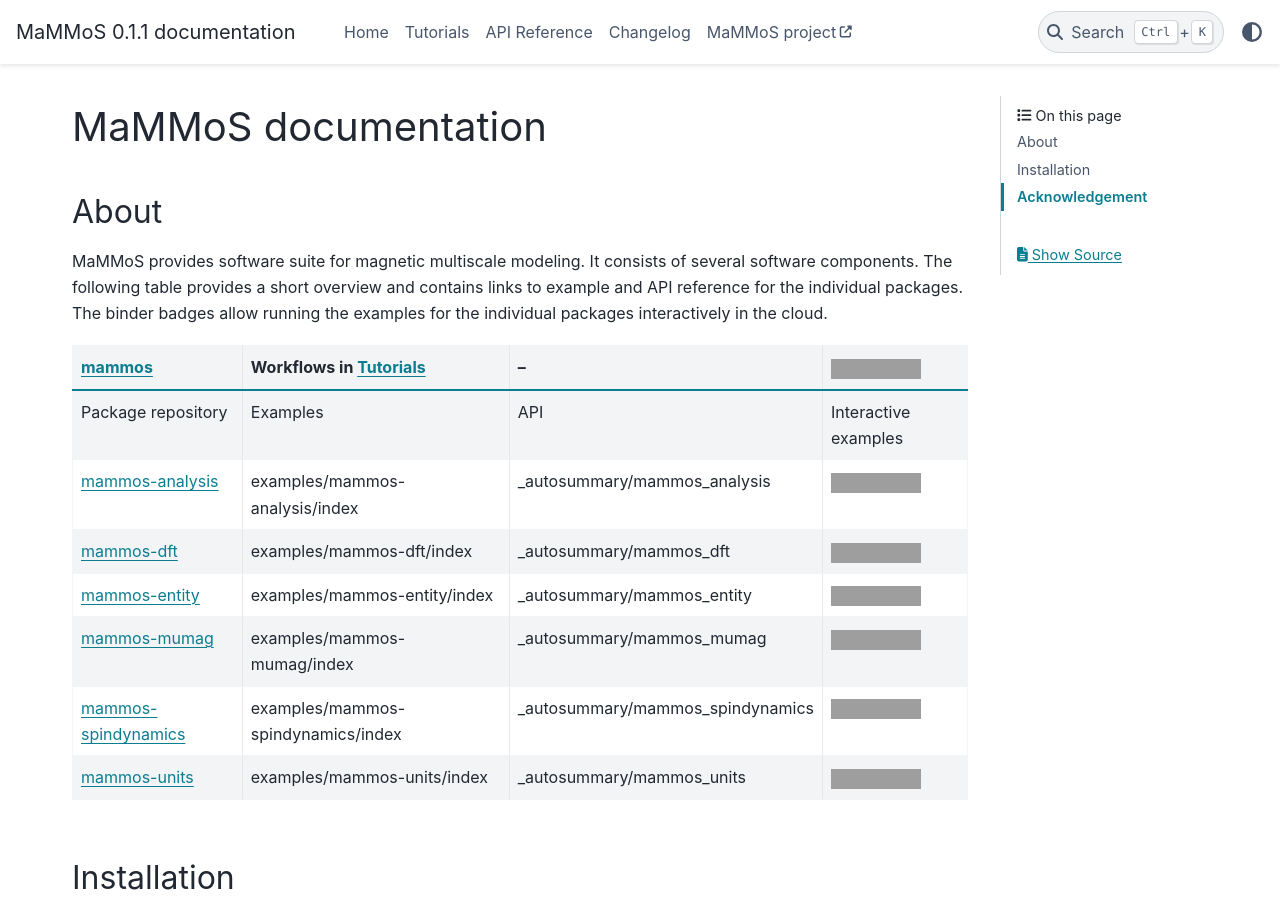
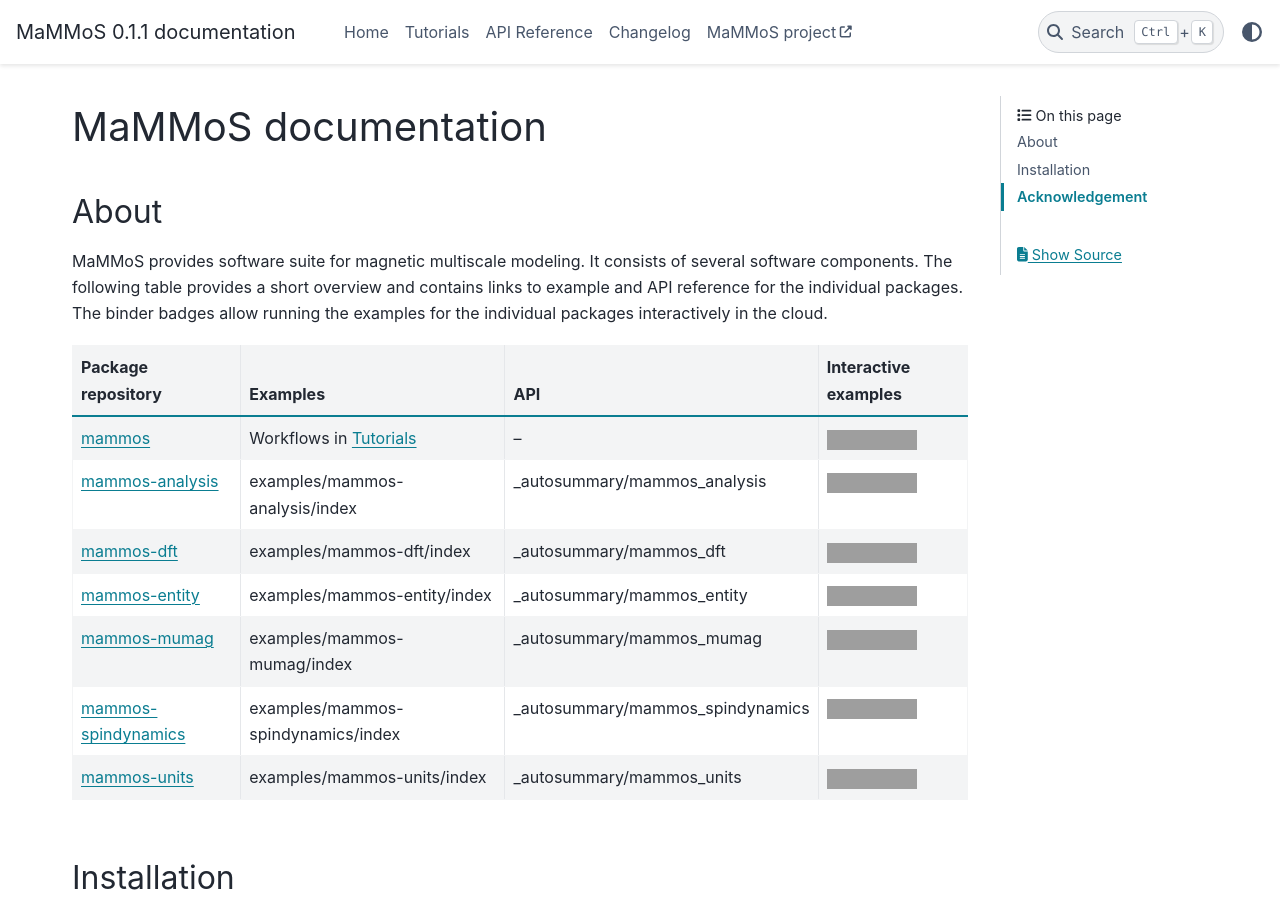
Before and after one commit to MaMMoS-project/mammos, a Sphinx documentation site: the page built from docs/source/index.rst, in a window 1280 px wide and 900 px high, cut to the strip 0-900 px from the top of the window. Built offline with Sphinx 7.4.7 and the PyData theme 0.15.4, drawn with Linux system fonts in a browser that asks for light colours; pages that are not in the unit, such as notebooks, are missing from menus; the version number is read from the project's files by our own code; grey boxes are pictures that could not be loaded.

Commit message:
Fix table headers

```diff
--- a/docs/source/index.rst
+++ b/docs/source/index.rst
@@ -23,15 +23,15 @@ MaMMoS provides software suite for magnetic multiscale modeling. It consists of
 .. list-table::
    :header-rows: 1
 
+   * - Package repository
+     - Examples
+     - API
+     - Interactive examples
    * - `mammos <https://github.com/mammos-project/mammos>`__
      - Workflows in :doc:`examples/index`
      - –
      - .. image:: https://mybinder.org/badge_logo.svg
           :target: https://mybinder.org/v2/gh/mammos-project/mammos/main?urlpath=lab%2Ftree%2Fdocs%2Fsource%2Fexamples%2Fworkflows
-   * - Package repository
-     - Examples
-     - API
-     - Interactive examples
    * - `mammos-analysis <https://github.com/mammos-project/mammos-analysis>`__
      - :doc:`examples/mammos-analysis/index`
      - :doc:`_autosummary/mammos_analysis`
```
